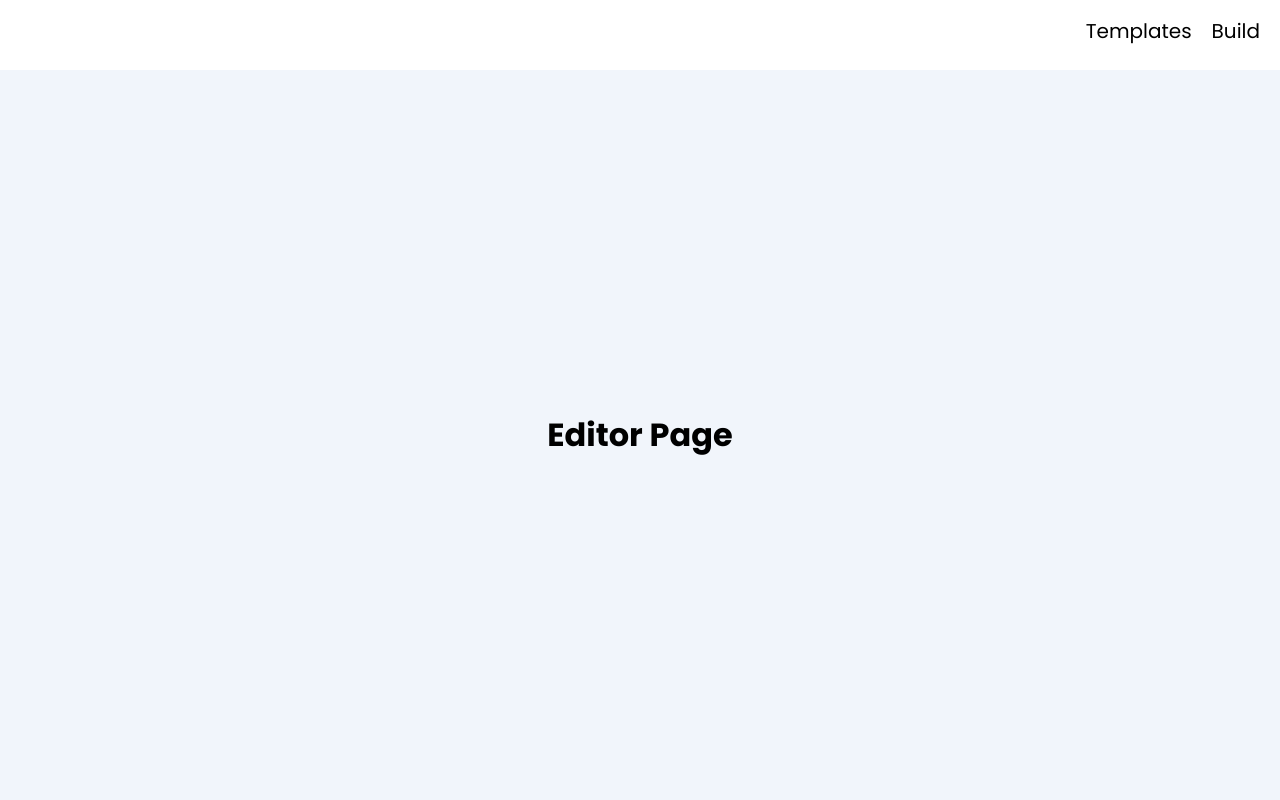
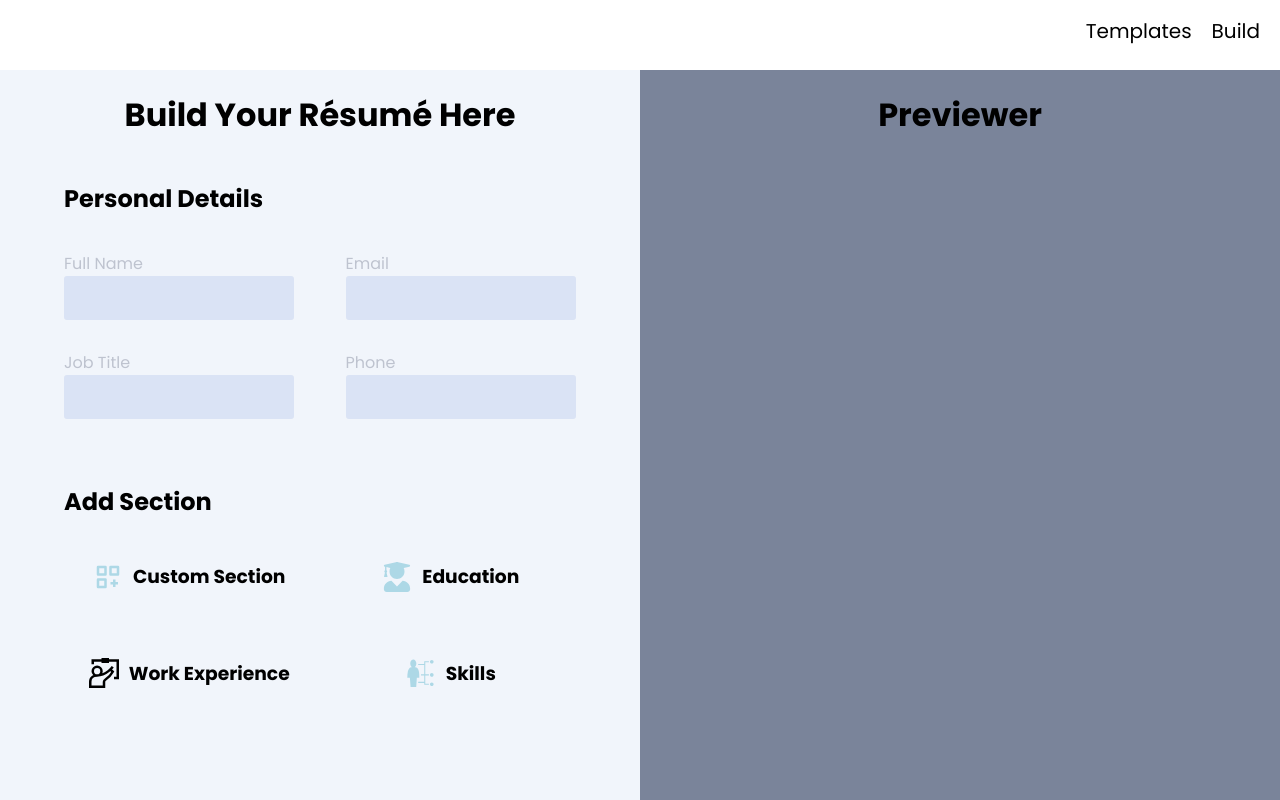
Before and after one commit to sushantdev-git/Resume-Builder, a React (Create React App) app: page /editor in a window 1280 px wide. Built offline with nearby package versions, Linux system fonts and the light colour scheme.

Commit message:
added input component previewer personal details..

```diff
--- a/package.json
+++ b/package.json
@@ -8,6 +8,7 @@
     "@testing-library/user-event": "^13.5.0",
     "react": "^18.2.0",
     "react-dom": "^18.2.0",
+    "react-icons": "^4.4.0",
     "react-router-dom": "^6.3.0",
     "react-scripts": "5.0.1",
     "web-vitals": "^2.1.4"
--- a/src/Pages/EditorPage/EditorPage.jsx
+++ b/src/Pages/EditorPage/EditorPage.jsx
@@ -1,15 +1,47 @@
-import styles from './EditorPage.module.css';
+import styles from "./EditorPage.module.css";
 
-import Header from '../../components/Header/Header';
+import Header from "../../components/Header/Header";
+import InputBox from "../../components/Form/Input/InputBox";
+import Section from '../../components/Section/Section';
+import {BiCustomize} from 'react-icons/bi';
+import {FaUserGraduate} from 'react-icons/fa';
+import {GrWorkshop} from 'react-icons/gr';
+import {GiSkills} from 'react-icons/gi'
+
 const EditorPage = () => {
-    return (
-        <>
-            <Header />
-            <div className={styles.Container}>
-                <h1>Editor Page</h1>
+  return (
+    <>
+      <Header />
+      <div className={styles.Container}>
+        <div className={styles.Editor}>
+          <h1>Build Your Résumé Here</h1>
+          <Section name="Personal Details">
+            <InputBox label="Full Name" />
+            <InputBox label="Email" />
+            <InputBox label="Job Title" />
+            <InputBox label="Phone" />
+          </Section>
+          <Section name="Add Section">
+            <div className={styles.AddSectionButton}>
+              <BiCustomize color="lightblue" size={30}/> <h3>Custom Section</h3>
             </div>
-        </>
-    )
-}
+            <div className={styles.AddSectionButton}>
+              <FaUserGraduate color="lightblue" size={30}/> <h3>Education</h3>
+            </div>
+            <div className={styles.AddSectionButton}>
+              <GrWorkshop color="lightblue" size={30}/> <h3>Work Experience</h3>
+            </div>
+            <div className={styles.AddSectionButton}>
+              <GiSkills color="lightblue" size={30}/> <h3>Skills</h3>
+            </div>
+          </Section>
+        </div>
+        <div className={styles.Previewer}>
+          <h1>Previewer</h1>
+        </div>
+      </div>
+    </>
+  );
+};
 
 export default EditorPage;
--- a/src/Pages/EditorPage/EditorPage.module.css
+++ b/src/Pages/EditorPage/EditorPage.module.css
@@ -7,3 +7,39 @@
     align-items: center;
     background-color: #F1F5FB;
 }
+
+
+.Editor{
+    flex: 1;
+    min-height: inherit;
+    display: flex;
+    flex-direction: column;
+    align-items: center;
+}
+
+.Previewer{
+    flex: 1;
+    min-height: inherit;
+    display: flex;
+    justify-content: center;
+    background-color: #7A849A;
+}
+
+.AddSectionButton{
+    display: flex;
+    align-items: center;
+    justify-content: center;
+    cursor: pointer;
+    padding: 5px 10px;
+    border-radius: 5px;
+    width: 45%;
+    margin-bottom: 20px;
+}
+
+.AddSectionButton:hover{
+    box-shadow: rgba(149, 157, 165, 0.2) 0px 8px 24px;
+}
+
+.AddSectionButton h3{
+    margin-left: 10px;
+}
--- /dev/null
+++ b/src/components/Form/Input/InputBox.jsx
@@ -0,0 +1,12 @@
+import styles from './InputBox.module.css';
+
+const InputBox = (props) => {
+    return (
+        <div className={styles.InputBox}>
+            <label>{props.label}</label>
+            <input type="text" onChnage={e => props.inputValueChange(e.target.value)} />
+        </div>
+    )
+}
+
+export default InputBox;
--- /dev/null
+++ b/src/components/Form/Input/InputBox.module.css
@@ -0,0 +1,22 @@
+.InputBox{
+    width: 45%;
+    display: flex;
+    flex-direction: column;
+    margin: 15px 0px;
+}
+
+.InputBox label{
+    color: #BEC3CF;
+    font-size: 16px;
+}
+
+.InputBox input{
+    outline: none;
+    border: none;
+    height: 20px;
+    background-color: #dae3f5;
+    border-radius: 3px;
+    font-family: "Poppins";
+    font-size: 18px;
+    padding: 12px 15px;
+}
--- /dev/null
+++ b/src/components/Section/Section.jsx
@@ -0,0 +1,14 @@
+import styles from './Section.module.css';
+
+const Section = (props) => {
+    return (
+        <div className={styles.Section}>
+            <h2>{props.name}</h2>
+            <div className={styles.SectionContents}>
+                {props.children}
+            </div>
+        </div>
+    )
+}
+
+export default Section;
--- /dev/null
+++ b/src/components/Section/Section.module.css
@@ -0,0 +1,10 @@
+.Section{
+    width: 80%;
+    margin-bottom: 30px;
+}
+
+.SectionContents{
+    display: flex;
+    justify-content: space-between;
+    flex-wrap: wrap;
+}
```
Also changed, not shown: 1 other file (tests, documents, lock files or other folders).
